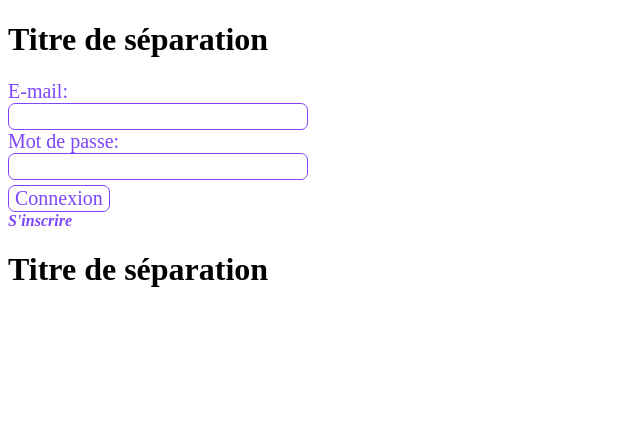
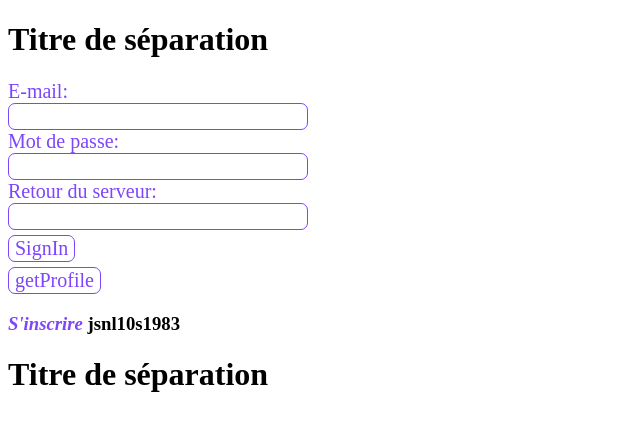
Before and after one commit to jonathanRoyer76/marilyneAngular, an Angular app: page /SignIn in a window 1280 px wide. Shown: the top 430 px of the page, without its empty margins (0-640 px from the left). Built offline with nearby package versions, Linux system fonts and the light colour scheme.

Commit message:
sauvegarde

```diff
--- a/package.json
+++ b/package.json
@@ -22,6 +22,7 @@
     "@angular/platform-browser-dynamic": "^5.2.0",
     "@angular/router": "^5.2.0",
     "core-js": "^2.4.1",
+    "npm": "^5.7.1",
     "rxjs": "^5.5.6",
     "zone.js": "^0.8.19"
   },
--- a/src/app/app.module.ts
+++ b/src/app/app.module.ts
@@ -8,6 +8,8 @@ import { SignUpComponent } from './sign-up/sign-up.component';
 import { AppRoutingModule } from './/app-routing.module';
 import { HttpClientModule } from '@angular/common/http';
 import { UsersDbService } from './users-db.service';
+import { HTTP_INTERCEPTORS } from '@angular/common/http'
+import { TokenInterceptor } from './tokenInterceptor'
 
 
 @NgModule({
@@ -22,7 +24,11 @@ import { UsersDbService } from './users-db.service';
     HttpClientModule,
     AppRoutingModule,
   ],
-  providers: [UsersDbService],
+  providers: [UsersDbService,{
+    provide: HTTP_INTERCEPTORS,
+    useClass: TokenInterceptor,
+    multi: true
+  }],
   bootstrap: [AppComponent]
 })
 export class AppModule { }
--- a/src/app/personne.ts
+++ b/src/app/personne.ts
@@ -11,6 +11,5 @@ export class Personne {
     public id_Categorie: number
     public token: string
 
-    constructor(){
-    }
+    constructor(){ }
 }
--- a/src/app/sign-in/sign-in.component.html
+++ b/src/app/sign-in/sign-in.component.html
@@ -1,12 +1,16 @@
-<form>
+<!-- <form> -->
     <div class="groupeLabel">
     <div class="label">E-mail: </div><input type="text" [(ngModel)]="personne.mail" name="mail">
+    <!-- <div class="label">E-mail: </div><input type="text" name="mail"> -->
     </div>
     <div class ="groupeLabel">
     <!-- <div class="label">Mot de passe: </div><input type="password" name="password"> -->
     <div class="label">Mot de passe: </div><input type="password" [(ngModel)] = "personne.password" name="password">
     </div>
     <!-- <input type="submit" value ="Connexion" name ="btnEnvoi" class = "bouton"><br/> -->
-    <button (click)="Connexion()" name="btnEnvoi" class = "bouton">Connexion</button><br/>
-    <a routerLink="/SignUp">S'inscrire</a>
-</form>
+    <div class="label">Retour du serveur: </div><input type="text" [(ngModel)] = "personne.token" name="password"><br>
+    <button (click)="Connexion()" name="btnEnvoi" class = "bouton">SignIn</button><br/>
+    <button (click)="getProfile()" name="btnEnvoi" class = "bouton">getProfile</button><br/>
+
+    <h3><a routerLink="/SignUp">S'inscrire</a> jsnl10s1983</h3>
+<!-- </form>   -->
--- a/src/app/sign-in/sign-in.component.ts
+++ b/src/app/sign-in/sign-in.component.ts
@@ -1,6 +1,8 @@
 import { Component, OnInit } from '@angular/core';
 import { Personne } from '../personne'
 import { UsersDbService } from '../users-db.service'
+import { HttpClient, HttpHeaders } from '@angular/common/http'
+import { Observable} from 'rxjs/Observable'
 
 @Component({
   selector   : 'app-sign-in',
@@ -9,17 +11,20 @@ import { UsersDbService } from '../users-db.service'
   providers: [UsersDbService]
 })
 export class SignInComponent implements OnInit {
-  personne = new Personne();
+  personne: Personne;
 
-  constructor(private myDataBase: UsersDbService) { }
+  constructor(private myDataBase: UsersDbService, private http: HttpClient) { }
 
   ngOnInit() {
     this.personne = new Personne();
   }
 
   Connexion(){
-    //Appeler la méthode signIn du service myDataBase
-    this.myDataBase.signIn(this.personne).subscribe()
+    this.myDataBase.signIn(this.personne).subscribe(data=>{console.log(data)}/*retour => this.personne = retour*/, err=>{console.log(err)});
+  }
+
+  getProfile(){
+    this.myDataBase.getProfile(this.personne).subscribe(retour => alert(retour) /*this.personne = retour*/)
   }
 
 }
--- /dev/null
+++ b/src/app/tokenInterceptor.ts
@@ -0,0 +1,23 @@
+import { Injectable } from '@angular/core'
+import { HttpRequest, HttpHandler, HttpEvent, HttpInterceptor, HttpHeaders } from '@angular/common/http'
+import { UsersDbService } from './users-db.service'
+import { Observable } from 'rxjs/Observable'
+
+@Injectable()
+export class TokenInterceptor implements HttpInterceptor{
+
+    constructor(public userDb: UsersDbService){ }
+
+    intercept(request: HttpRequest<any>, next: HttpHandler): Observable<HttpEvent<any>>{
+        request = request.clone({
+            // headers: request.headers.append('Authorization', 'Bearer')
+            // headers: request.headers.append('Content-Type', 'application/x-www-form-urlencoded')
+            // setHeaders: {
+                // Content-Type: 'application/x-www-form-urlencoded'
+                // Authorization: 'Bearer ' + this.userDb.getToken()
+            // }
+        })
+        console.log('DANS L\'INTERCEPTEUR')
+        return next.handle(request)
+    }
+}
--- a/src/app/users-db.service.ts
+++ b/src/app/users-db.service.ts
@@ -1,23 +1,36 @@
 import { Injectable } from '@angular/core';
 import { Personne } from './personne'
-import { HttpClient, HttpParams, HttpHeaders } from '@angular/common/http'
+import { HttpClient, HttpParams, HttpHeaders, HttpErrorResponse } from '@angular/common/http'
+
 import { Observable } from 'rxjs/Observable';
 
 @Injectable()
 export class UsersDbService {
   //Les constantes
-  public static URL_SIGN_IN = 'localhost:8080/users/signIn'
-  public static URL_SIGN_UP = 'localhost:8080/users/signUp'
-  public static URL_PROFILE = 'localhost:8080/users/me'
+  public static URL_SIGN_IN = 'http://192.168.1.68:8080/api/users/signIn'
+  public static URL_SIGN_UP = 'http://localhost:8080/api/users/signUp'
+  public static URL_PROFILE = 'http://localhost:8080/api/users/me'
+  private static HEADER = { headers: new HttpHeaders({'Content-Type': 'application/x-www-form-urlencoded'})}
 
   constructor(private http: HttpClient) { }
 
-  signIn(personne: Personne): Observable<Personne>{
-    const option = {
-      headers: new HttpHeaders({
-        'Content-Type':  'application/x-www-form-urlencoded'
-      })
-    };
-    return this.http.post<Personne>(UsersDbService.URL_SIGN_IN, {'mail': personne.mail, 'password': personne.password}, option)
+  signIn(personne: Personne):Observable<Personne>{
+    let body = 'mail='+personne.mail+'&password='+personne.password
+
+    return this.http.post<Personne>(UsersDbService.URL_SIGN_IN, body,
+      UsersDbService.HEADER)
+  }
+
+  // private setToken(result){
+  //   this.tempPersonne = result;
+  //   console.log('TOKEN RECU: '+this.tempPersonne.token)
+  // }
+
+  getProfile(pers: Personne): Observable<Personne>{
+    let autho = new HttpHeaders().set('Authorization', 'Bearer '+pers.token);
+    let content = new HttpHeaders().set('Content-Type', 'application/x-www-form-urlencoded');
+    return this.http.get<Personne>(UsersDbService.URL_PROFILE,
+      {headers: content}
+    )
   }
 }
```
Also changed, not shown: 1 other file (tests, documents, lock files or other folders).
